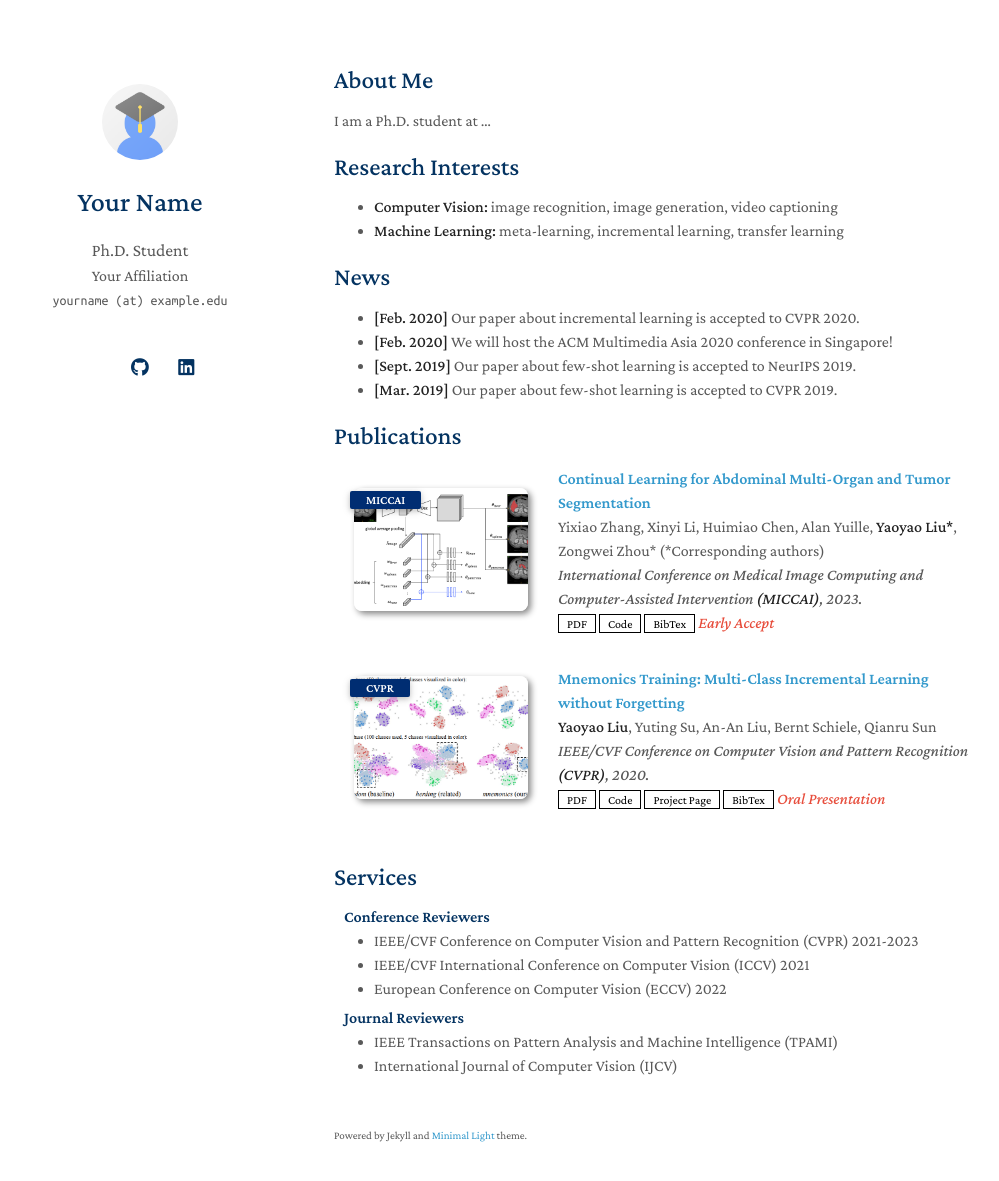
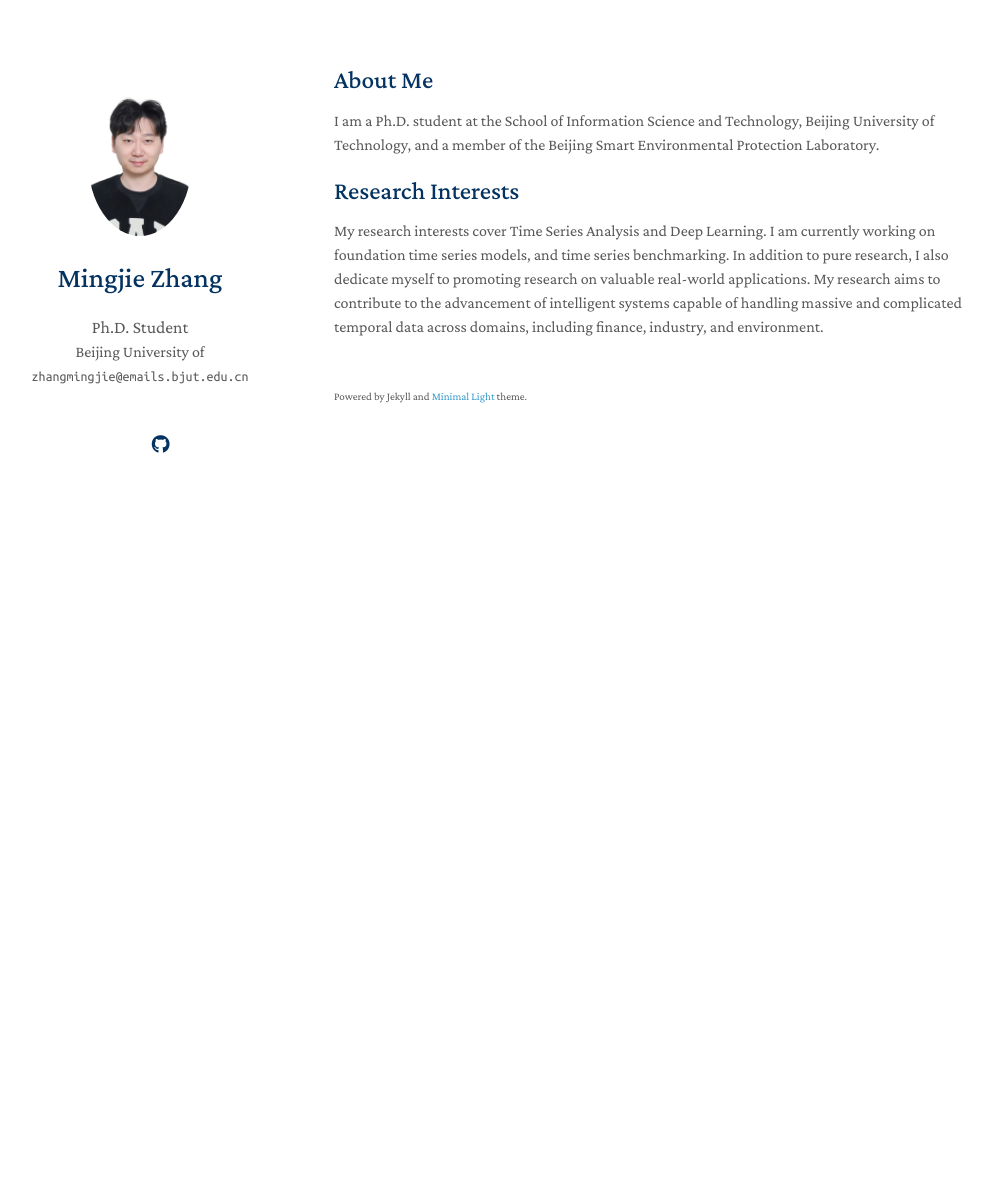
Before and after one commit to MingJ-Zhang/MingJ-Zhang.github.io, a Jekyll site: the page built from index.md, in a window 1280 px wide and 1216 px high. Shown: the top 1181 px of the window, without its empty margins (136-1135 px from the left). Built offline with Jekyll 4.4.1, drawn with Linux system fonts in a browser that asks for light colours; a style sheet for code colours, icons or effects is not loaded; our own code applies the rules of GitHub Pages for plain Markdown files.

Commit message:
更新个人信息和研究兴趣，替换头像

```diff
--- a/_config.yml
+++ b/_config.yml
@@ -1,8 +1,8 @@
 # Basic Information
-title: Your Name
+title: Mingjie Zhang
 position: Ph.D. Student
-affiliation: Your Affiliation
-email: yourname (at) example.edu
+affiliation: Beijing University of
+email: zhangmingjie@emails.bjut.edu.cn
 
 # Search Engine Optimization (SEO)
 # The following information is used to improve the website traffic from search engines, e.g., Google.
@@ -12,11 +12,11 @@ canonical: https://minimal-light-theme.yliu.me/
 
 # Links
 # If you don't need one of them, you may delete the corresponding line.
-google_scholar: https://scholar.google.com/
-cv_link: assets/files/curriculum_vitae.pdf
-github_link: https://github.com/
-linkedin: https://www.linkedin.com/
-twitter: https://twitter.com/
+google_scholar: https://scholar.google.com.hk/citations?hl=zh-CN&user=ljLs96MAAAAJ
+# cv_link: assets/files/curriculum_vitae.pdf
+github_link: https://github.com/MingJ-Zhang
+# linkedin: https://www.linkedin.com/
+# twitter: https://twitter.com/
 
 # Images (e.g., your profile picture and your website's favicon)
 # "favicon" and "favicon_dark" are used for the light and dark modes, respectively.
--- a/index.md
+++ b/index.md
@@ -3,21 +3,8 @@ layout: homepage
 ---
 
 ## About Me
-
-I am a Ph.D. student at ...
+I am a Ph.D. student at the School of Information Science and Technology, Beijing University of Technology, and a member of the Beijing Smart Environmental Protection Laboratory.
 
 ## Research Interests
 
-- **Computer Vision:** image recognition, image generation, video captioning
-- **Machine Learning:** meta-learning, incremental learning, transfer learning
-
-## News
-
-- **[Feb. 2020]** Our paper about incremental learning is accepted to CVPR 2020.
-- **[Feb. 2020]** We will host the ACM Multimedia Asia 2020 conference in Singapore!
-- **[Sept. 2019]** Our paper about few-shot learning is accepted to NeurIPS 2019.
-- **[Mar. 2019]** Our paper about few-shot learning is accepted to CVPR 2019.
-
-{% include_relative _includes/publications.md %}
-
-{% include_relative _includes/services.md %}
+My research interests cover Time Series Analysis and Deep Learning. I am currently working on foundation time series models, and time series benchmarking. In addition to pure research, I also dedicate myself to promoting research on valuable real-world applications. My research aims to contribute to the advancement of intelligent systems capable of handling massive and complicated temporal data across domains, including finance, industry, and environment.
```
Also changed, not shown: assets/img/avatar.png.
